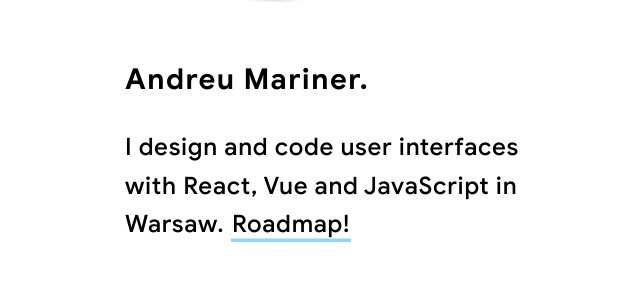
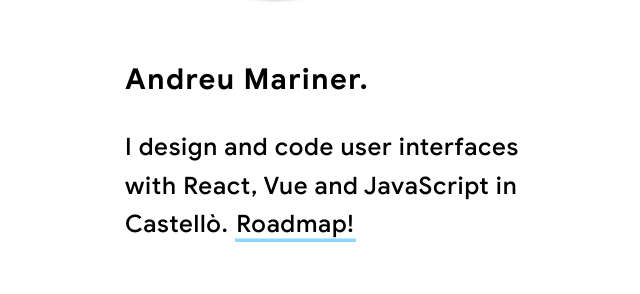
Before and after one commit to amariner/portfolio, a React (Create React App) app: page / in a window 1280 px wide. Shown: the part 405-699 px from the top of the page, without its empty margins (192-832 px from the left). Built offline with nearby package versions, Linux system fonts and the light colour scheme.

Commit message:
Castellò

```diff
--- a/src/components/Hello/Hello.jsx
+++ b/src/components/Hello/Hello.jsx
@@ -14,7 +14,7 @@
       <p>
         <b>Andreu Mariner.</b>
         <br />I design and code user interfaces with React, Vue and JavaScript
-        in Warsaw.{" "}
+        in Castellò.{" "}
         <Link to="/about" className="underline-focus">
           <Underline>Roadmap!</Underline>
         </Link>
```
